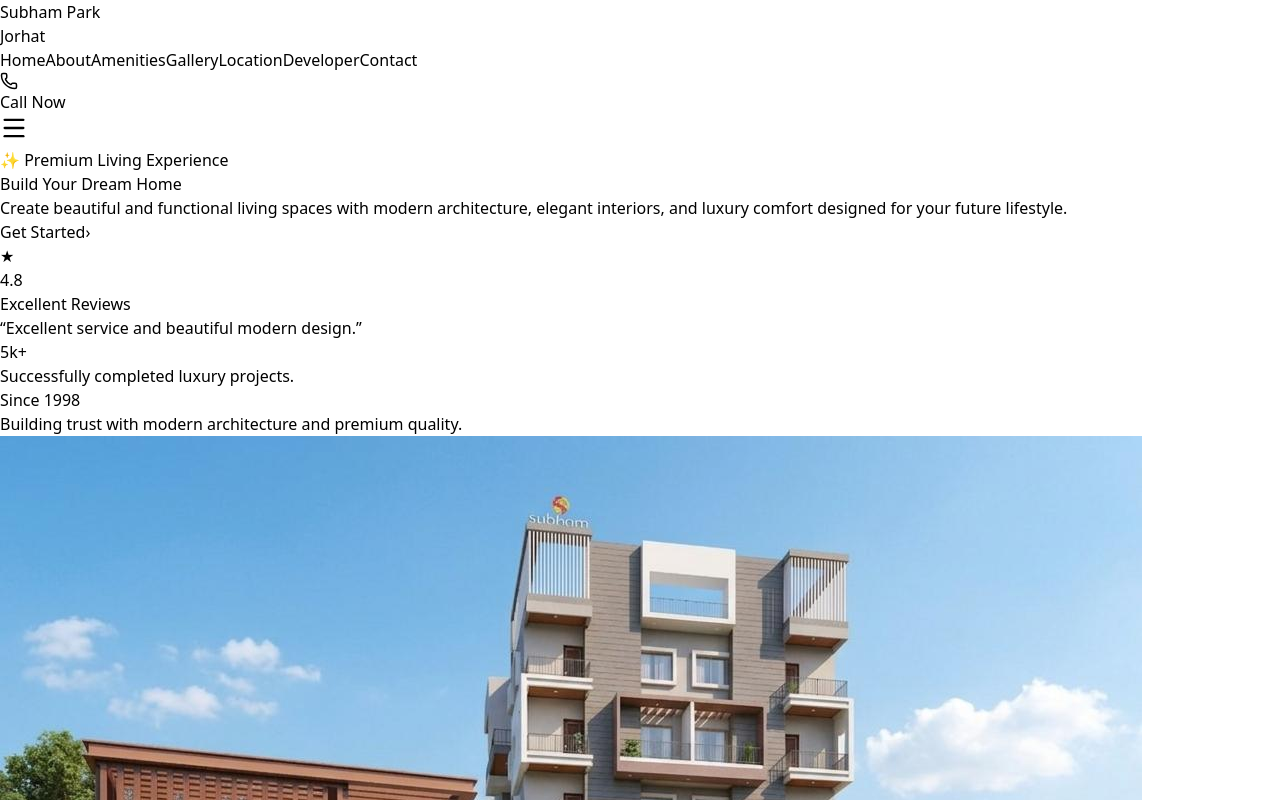
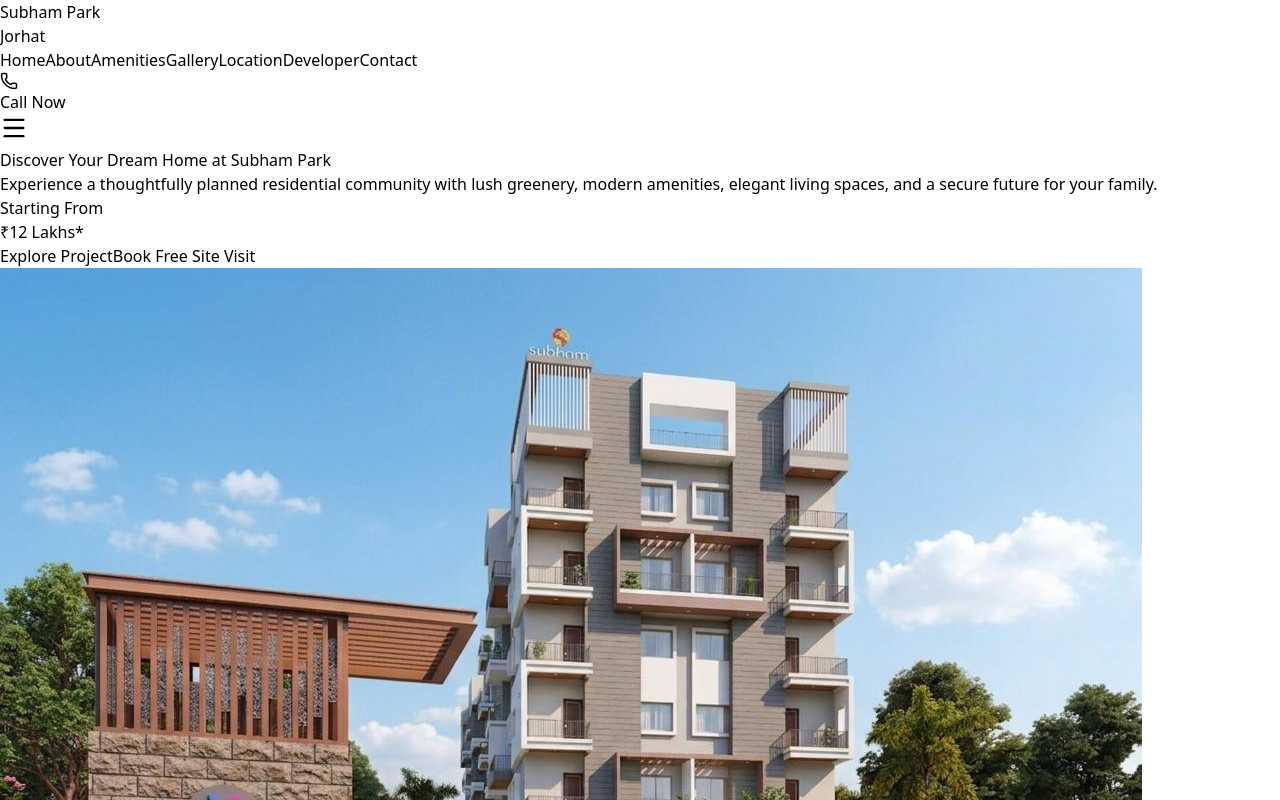
Before and after one commit to prarthana817/subham-park-jorhat, a React (Vite) app: page / in a window 1280 px wide. Shown: the top 800 px of the page. Built offline with nearby package versions, Linux system fonts and the light colour scheme; grey boxes are pictures that could not be loaded.

Commit message:
updated hero section

```diff
--- a/src/components/Hero.jsx
+++ b/src/components/Hero.jsx
@@ -5,7 +5,7 @@ export default function Hero() {
   return (
     <section
       id="home"
-      className="relative min-h-screen overflow-hidden flex items-center justify-center"
+      className="relative min-h-screen overflow-hidden"
     >
       {/* BACKGROUND IMAGE */}
       <div
@@ -15,176 +15,144 @@ export default function Hero() {
         }}
       />
 
-      {/* LIGHT OVERLAY LIKE REFERENCE */}
-      <div className="absolute inset-0 bg-black/35"></div>
+      {/* CLEAN DARK OVERLAY */}
+      <div className="absolute inset-0 bg-[#050816]/55" />
 
-      {/* SOFT BLUE + PINK GLOW */}
-      <div className="absolute top-20 left-20 w-72 h-72 bg-blue-500/20 blur-[120px]" />
-      <div className="absolute bottom-0 right-10 w-72 h-72 bg-pink-500/20 blur-[120px]" />
+      {/* LEFT SOLID SHADE */}
+      <div className="absolute inset-0 bg-gradient-to-r from-[#081226]/88 via-[#081226]/60 to-transparent" />
 
-      {/* TOP GLASS NAV EFFECT */}
-      <div className="absolute top-0 left-0 w-full h-24 bg-white/5 backdrop-blur-md border-b border-white/10 z-10" />
+      {/* SOFT BLUE LIGHT */}
+      <div className="absolute top-0 left-0 w-[700px] h-[700px] bg-blue-500/15 blur-[140px]" />
+
+      {/* SOFT PINK LIGHT */}
+      <div className="absolute top-20 right-0 w-[500px] h-[500px] bg-pink-400/10 blur-[130px]" />
 
       {/* CONTENT */}
-      <div className="relative z-20 text-center px-6 max-w-5xl mx-auto">
+      <div className="relative z-20 min-h-screen flex items-center">
+        <div className="max-w-7xl mx-auto px-6 lg:px-14 w-full">
 
-        {/* BADGE */}
-        <motion.div
-          initial={{ opacity: 0, y: 20 }}
-          animate={{ opacity: 1, y: 0 }}
-          transition={{ duration: 0.5 }}
-          className="
-          inline-flex items-center gap-2
-          px-5 py-2
-          rounded-full
-          bg-white/10
-          border border-white/20
-          backdrop-blur-md
-          text-white
-          text-sm
-          font-medium
-          shadow-xl
-          "
-        >
-          ✨ Premium Living Experience
-        </motion.div>
+          {/* LEFT CONTENT */}
+          <div className="max-w-3xl">
 
-        {/* HEADING */}
+            {/* TITLE */}
             <motion.h1
-          initial={{ opacity: 0, y: 35 }}
+              initial={{ opacity: 0, y: 40 }}
               animate={{ opacity: 1, y: 0 }}
               transition={{ duration: 0.8 }}
               className="
-          mt-8
               text-5xl
               sm:text-6xl
-          lg:text-7xl
+              lg:text-8xl
               font-bold
-          leading-[1.05]
+              leading-[0.95]
               tracking-tight
               text-white
               "
             >
-          Build Your{" "}
-          <span className="bg-gradient-to-r from-blue-300 via-white to-pink-300 bg-clip-text text-transparent">
-            Dream Home
+              Discover Your Dream Home at{" "}
+
+              <span className="bg-gradient-to-r from-blue-400 to-pink-300 bg-clip-text text-transparent">
+                Subham Park
               </span>
             </motion.h1>
 
             {/* DESCRIPTION */}
             <motion.p
-          initial={{ opacity: 0, y: 35 }}
+              initial={{ opacity: 0, y: 30 }}
               animate={{ opacity: 1, y: 0 }}
               transition={{ duration: 1 }}
               className="
-          mt-8
-          text-lg
-          sm:text-xl
-          leading-9
-          text-white/85
-          max-w-3xl
-          mx-auto
+              mt-10
+              text-xl
+              leading-10
+              text-white/75
+              max-w-2xl
               "
             >
-          Create beautiful and functional living spaces with modern
-          architecture, elegant interiors, and luxury comfort designed
-          for your future lifestyle.
+              Experience a thoughtfully planned residential community
+              with lush greenery, modern amenities, elegant living
+              spaces, and a secure future for your family.
             </motion.p>
 
-        {/* BUTTON */}
+            {/* PRICE CARD */}
+            <motion.div
+              initial={{ opacity: 0, y: 35 }}
+              animate={{ opacity: 1, y: 0 }}
+              transition={{ duration: 1.1 }}
+              className="
+              mt-12
+              inline-block
+              bg-white/10
+              backdrop-blur-xl
+              border border-white/10
+              rounded-[32px]
+              px-10
+              py-7
+              shadow-2xl
+              "
+            >
+              <p className="text-sm tracking-[6px] uppercase text-blue-200">
+                Starting From
+              </p>
+
+              <h2 className="mt-3 text-5xl font-bold text-white">
+                ₹12 Lakhs*
+              </h2>
+            </motion.div>
+
+            {/* BUTTONS */}
             <motion.div
               initial={{ opacity: 0, y: 35 }}
               animate={{ opacity: 1, y: 0 }}
               transition={{ duration: 1.2 }}
-          className="mt-12"
+              className="mt-12 flex flex-wrap gap-5"
             >
+              {/* PRIMARY BUTTON */}
               <a
                 href="#about"
                 className="
-            inline-flex items-center gap-3
-            px-10 py-5
-            rounded-2xl
-            bg-white
-            text-slate-900
+                px-10
+                py-5
+                rounded-full
+                bg-gradient-to-r
+                from-blue-500
+                to-pink-500
+                text-white
+                text-xl
                 font-semibold
-            text-xl
-            shadow-2xl
+                shadow-[0_10px_40px_rgba(59,130,246,0.45)]
                 hover:scale-105
                 transition-all
                 duration-300
                 "
               >
-            Get Started
-            <span className="text-2xl">›</span>
+                Explore Project
+              </a>
+
+              {/* SECONDARY BUTTON */}
+              <a
+                href="#contact"
+                className="
+                px-10
+                py-5
+                rounded-full
+                bg-white/10
+                backdrop-blur-xl
+                border border-white/10
+                text-white
+                text-xl
+                font-semibold
+                hover:bg-white/20
+                transition-all
+                duration-300
+                "
+              >
+                Book Free Site Visit
               </a>
             </motion.div>
 
-        {/* GLASS STATS SECTION */}
-        <motion.div
-          initial={{ opacity: 0, y: 45 }}
-          animate={{ opacity: 1, y: 0 }}
-          transition={{ duration: 1.3 }}
-          className="
-          mt-20
-          grid
-          grid-cols-1
-          md:grid-cols-3
-          overflow-hidden
-          rounded-[32px]
-          border border-white/10
-          bg-white/10
-          backdrop-blur-xl
-          shadow-2xl
-          "
-        >
-
-          {/* CARD 1 */}
-          <div className="p-8 text-left border-b md:border-b-0 md:border-r border-white/10">
-            <div className="flex items-center gap-3">
-              <div className="w-14 h-14 rounded-2xl bg-white/15 flex items-center justify-center text-white text-2xl">
-                ★
-              </div>
-
-              <div>
-                <h2 className="text-3xl font-bold text-white">
-                  4.8
-                </h2>
-
-                <p className="text-white/70">
-                  Excellent Reviews
-                </p>
           </div>
         </div>
-
-            <p className="mt-5 text-white/85 text-lg leading-8">
-              “Excellent service and beautiful modern design.”
-            </p>
-          </div>
-
-          {/* CARD 2 */}
-          <div className="p-8 text-left border-b md:border-b-0 md:border-r border-white/10">
-            <h2 className="text-5xl font-bold text-white">
-              5k+
-            </h2>
-
-            <p className="mt-3 text-white/80 text-lg">
-              Successfully completed luxury projects.
-            </p>
-          </div>
-
-          {/* CARD 3 */}
-          <div className="p-8 text-left">
-            <h2 className="text-5xl font-bold text-white">
-              Since 1998
-            </h2>
-
-            <p className="mt-3 text-white/80 text-lg">
-              Building trust with modern architecture and premium quality.
-            </p>
-          </div>
-
-        </motion.div>
-
       </div>
     </section>
   );
```
Lines whose indentation alone changed are shown as unchanged.
